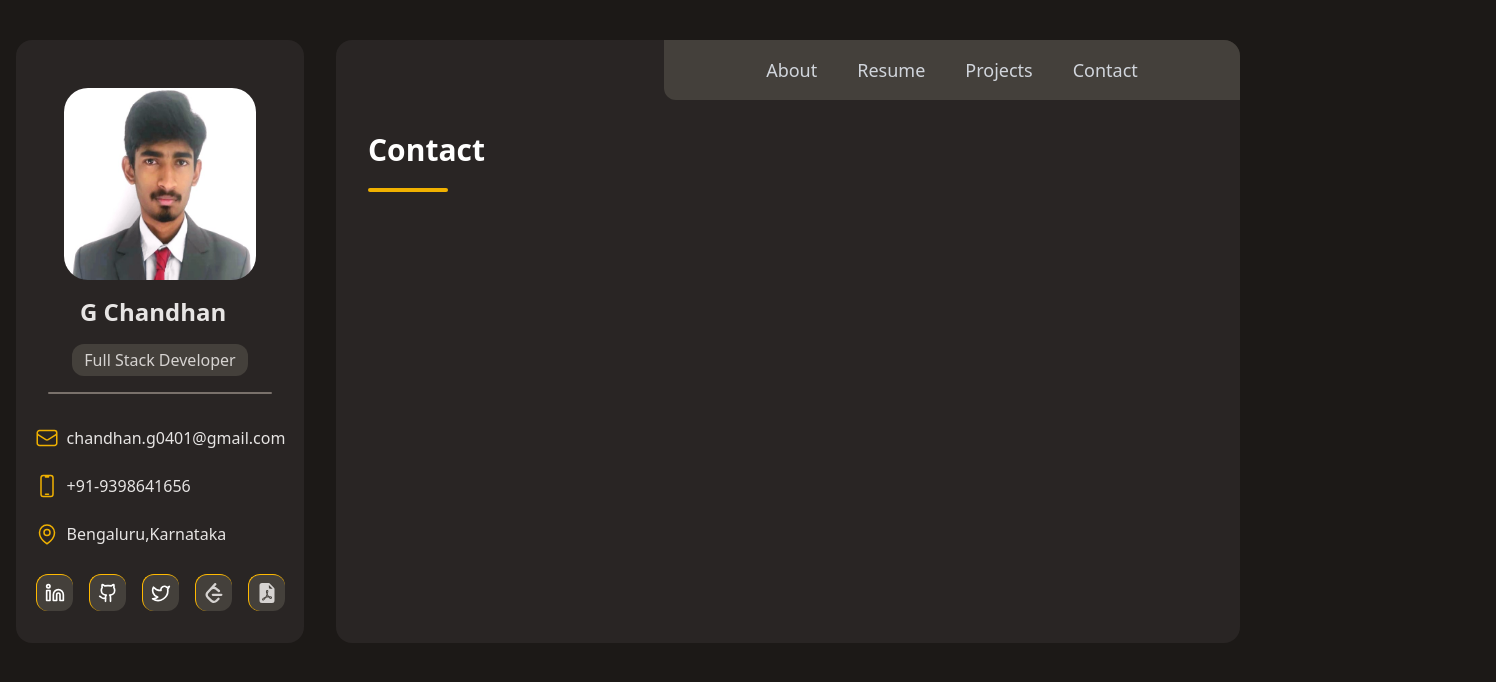
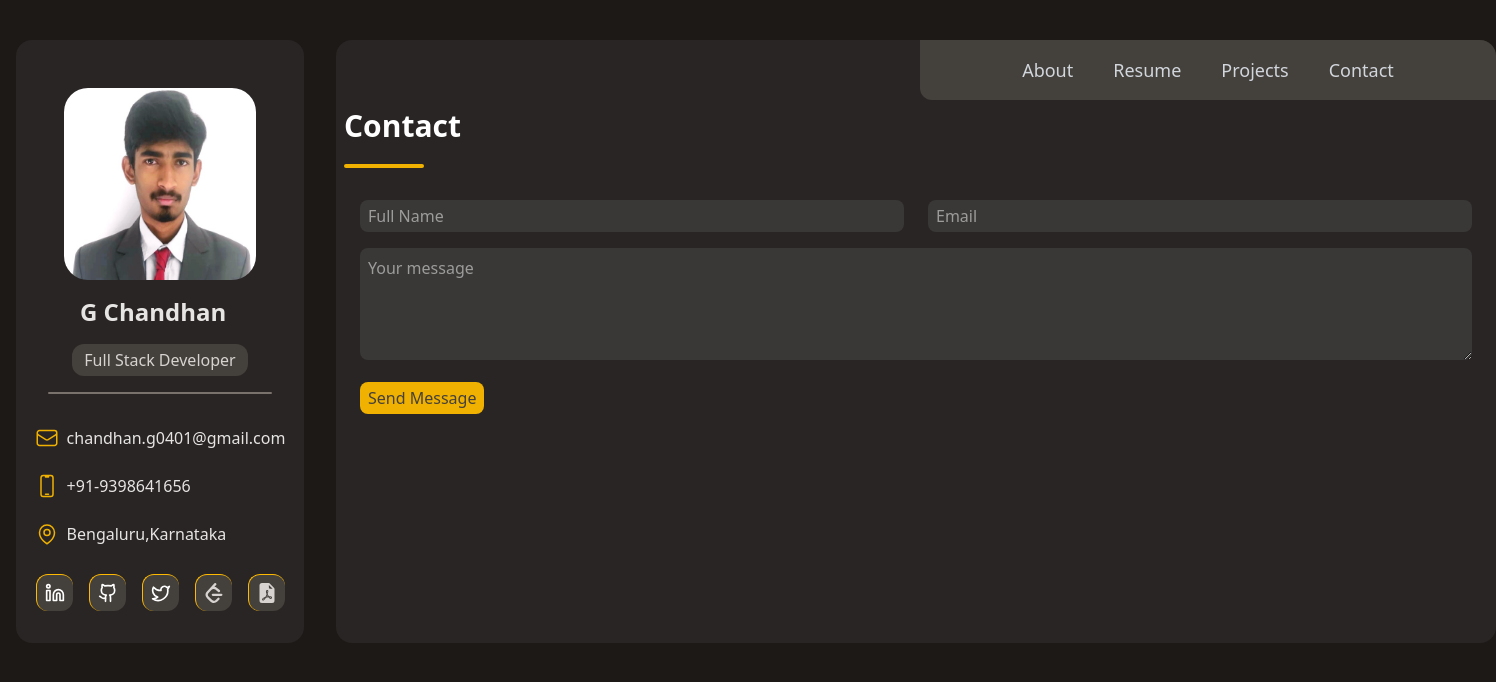
Before and after one commit to chandhan12/G-chandhan, a React (Vite) app: page /contact in a window 1280 px wide. Shown: the top 682 px of the page, 1496 px wide, since content can reach past the window. Built offline with nearby package versions, Linux system fonts and the light colour scheme.

Commit message:
complted portfolio

```diff
--- a/src/Icons/Icons.jsx
+++ b/src/Icons/Icons.jsx
@@ -47,6 +47,6 @@ export const liveLinkIcon2=<svg xmlns="http://www.w3.org/2000/svg" fill="none" v
 <path stroke-linecap="round" stroke-linejoin="round" d="M12 21a9.004 9.004 0 0 0 8.716-6.747M12 21a9.004 9.004 0 0 1-8.716-6.747M12 21c2.485 0 4.5-4.03 4.5-9S14.485 3 12 3m0 18c-2.485 0-4.5-4.03-4.5-9S9.515 3 12 3m0 0a8.997 8.997 0 0 1 7.843 4.582M12 3a8.997 8.997 0 0 0-7.843 4.582m15.686 0A11.953 11.953 0 0 1 12 10.5c-2.998 0-5.74-1.1-7.843-2.918m15.686 0A8.959 8.959 0 0 1 21 12c0 .778-.099 1.533-.284 2.253m0 0A17.919 17.919 0 0 1 12 16.5c-3.162 0-6.133-.815-8.716-2.247m0 0A9.015 9.015 0 0 1 3 12c0-1.605.42-3.113 1.157-4.418" />
 </svg>
 
-export const closeIcon=<svg xmlns="http://www.w3.org/2000/svg" fill="none" viewBox="0 0 24 24" stroke-width="1.5" stroke="currentColor" className="md:h-6 h-7 w-7 md:w-6 cursor-pointer text-yellow-500">
+export const closeIcon=<svg xmlns="http://www.w3.org/2000/svg" fill="none" viewBox="0 0 24 24" stroke-width="1.5" stroke="currentColor" className="md:h-6 h-7 w-7 md:w-6 cursor-pointer hover:text-red-400 text-yellow-500">
                     <path stroke-linecap="round" stroke-linejoin="round" d="m9.75 9.75 4.5 4.5m0-4.5-4.5 4.5M21 12a9 9 0 1 1-18 0 9 9 0 0 1 18 0Z" />
                     </svg>
--- a/src/components/ProjectCard.jsx
+++ b/src/components/ProjectCard.jsx
@@ -22,7 +22,7 @@ const ProjectCard = (props) => {
       <p className='text-stone-300 text-base m-1'>{caption}</p>
       <div className='flex justify-between m-2 '>
         <div>
-        <button onClick={openPopUp} className='cursor-pointer h-8 w-15 mt-2  hover:border-e-0 hover:border-b-0 hover:border hover:border-l-amber-400  hover:border-t-amber-400  bg-stone-800 text-stone-300 hover:text-yellow-500 rounded-md'>open</button>
+        <button onClick={openPopUp} className='cursor-pointer h-8 w-15 mt-2  hover:border-e-0 hover:border-b-0 hover:border hover:border-l-amber-400  hover:border-t-amber-400  bg-stone-800 text-stone-300 hover:text-yellow-500 rounded-md'>Open</button>
         </div>
         <div className='flex'>
         <div className='bg-stone-800 cursor-pointer rounded-full p-2 m-2 h-8 w-8 md:h-9 md:w-9 hover:border-e-0 hover:border-b-0 hover:border hover:border-l-amber-400  hover:border-t-amber-400   '>
--- a/src/components/ProjectDetailsPopup.jsx
+++ b/src/components/ProjectDetailsPopup.jsx
@@ -113,7 +113,7 @@ const ProjectDetailsPopup = () => {
   return (
     <div className="fixed inset-0 flex justify-center items-center bg-opacity-10 transition-all  duration-300 animate-fadeIn">
 
-      <div className="bg-stone-800 p-6 m-2 rounded-lg md:h-136 h-136  shadow-lg w-auto md:w-3xl overflow-auto  md:overflow-y-scroll no-scrollbar border border-stone-700 transform animate-scale-up transition-all duration-300">
+      <div className="bg-stone-800 p-6 m-2 rounded-xl md:h-136 h-136 border-e-0 border-b-0 border border-l-amber-200  border-t-amber-200   shadow-lg w-auto md:w-3xl overflow-auto  md:overflow-y-scroll no-scrollbar  border-stone-700 transform animate-scale-up transition-all duration-300">
         <div className="flex justify-between">
           <div>
           <h2 className="text-xl font-semibold text-yellow-400">{project.title}</h2>
@@ -121,7 +121,7 @@ const ProjectDetailsPopup = () => {
           </div>
         <button onClick={()=> setPopUp(false)}>{closeIcon}</button>
         </div>
-        <img src={project.image} className="md:h-80 h-fit md:w-auto w-80 m-4 rounded-lg" alt="" />
+        <img src={project.image} className="md:h-80 h-fit md:w-auto w-full ml-2 my-4 rounded-lg" alt="" />
         <h3 className="mt-2 m-2 font-medium text-white">Techlonogies used:</h3>
         <div className="flex gap-3 ml-2 flex-wrap ">
           {project.techStack.map((tech, index) => (
--- a/src/pages/Contact.jsx
+++ b/src/pages/Contact.jsx
@@ -1,12 +1,104 @@
-import React from 'react'
+import { useState } from "react";
 
 const Contact = () => {
+  const [formData, setFormData] = useState({
+    name: "",
+    email: "",
+    message: "",
+  });
+
+  const [errors, setErrors] = useState({});
+
+  const handleChange = (e) => {
+    setFormData({ ...formData, [e.target.name]: e.target.value });
+  };
+
+  const validateForm = () => {
+    let newErrors = {};
+    if (!formData.name.trim()) newErrors.name = "Name is required";
+    if (!formData.email.trim()) {
+      newErrors.email = "Email is required";
+    } else if (!/\S+@\S+\.\S+/.test(formData.email)) {
+      newErrors.email = "Enter a valid email";
+    }
+    if (!formData.message.trim()) newErrors.message = "Message is required";
+    setErrors(newErrors);
+    return Object.keys(newErrors).length === 0; // Return true if no errors
+  };
+
+  const handleSubmit = (e) => {
+    e.preventDefault();
+    if (validateForm()) {
+      // If form is valid, send the email
+      window.location.href = `mailto:${formData.email}?subject=Message from ${formData.name}&body=${formData.message}`;
+    }
+  };
+
   return (
-    <div className='p-6'>
-    <h2 className='text-3xl font-semibold text-white m-2 mb-4'>Contact</h2>
-    <div className='h-1 w-20 m-2 mt-5 rounded-2xl bg-yellow-500'></div>
+    <div>
+       <div>
+      <h2 className='text-3xl font-semibold text-white m-2 mb-4'>Contact</h2>
+      <div className='h-1 w-20 m-2 mt-5 rounded-2xl bg-yellow-500'></div>
+      </div>
+    <div className="  p-6">
+
+
+        <form onSubmit={handleSubmit} className="space-y-4">
+          {/* Name Field */}
+          <div className="flex md:flex-row flex-col justify-start gap-6">
+            <div className="flex flex-col">
+          <input
+              type="text"
+              name="name"
+              value={formData.name}
+              onChange={handleChange}
+              className="md:w-136 p-2 w-full bg-[rgba(69,69,69,0.6)] h-8 rounded-lg focus:ring-1 focus:ring-yellow-600 focus:outline-none"
+              placeholder="Full Name"
+            />
+
+            {errors.name && <p className="text-red-500 text-sm m-2">{errors.name}</p>}
+            </div>
+
+            <div className="flex flex-col">
+            <input
+                type="email"
+                name="email"
+                value={formData.email}
+                onChange={handleChange}
+                className="md:w-136 w-full p-2 bg-[rgba(69,69,69,0.6)] h-8 rounded-lg focus:ring-1 focus:ring-yellow-600 focus:outline-none"
+                placeholder="Email"
+              />
+
+            {errors.email && <p className="text-red-500 text-sm m-2">{errors.email}</p>}
+            </div>
+          </div>
+
+          {/* Message Field */}
+          <div>
+
+            <textarea
+              name="message"
+              value={formData.message}
+              onChange={handleChange}
+              rows="4"
+              className="w-full p-2 bg-[rgba(69,69,69,0.6)]  rounded-lg focus:ring-1 focus:ring-yellow-600 focus:outline-none"
+              placeholder="Your message"
+            />
+            {errors.message && <p className="text-red-500 text-sm">{errors.message}</p>}
+          </div>
+
+          {/* Send Button */}
+          <button
+            type="submit"
+            className="block text-center text-md px-2 py-1 font-medium cursor-pointer h-auto w-auto  rounded-lg transition duration-300 bg-yellow-500 text-stone-700 hover:opacity-95 "
+          >
+            Send Message
+          </button>
+        </form>
+
     </div>
-  )
-}
+    </div>
+  );
+};
 
-export default Contact
+export default Contact;
```
Also changed, not shown: 1 other file (tests, documents, lock files or other folders).
